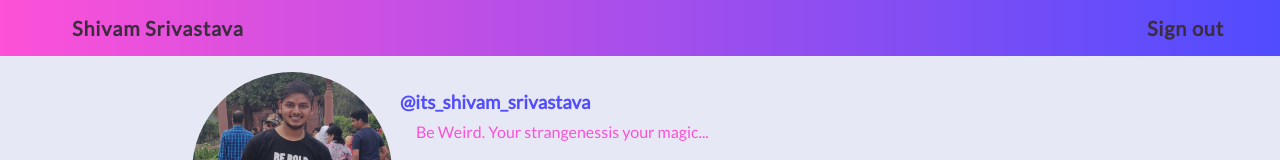
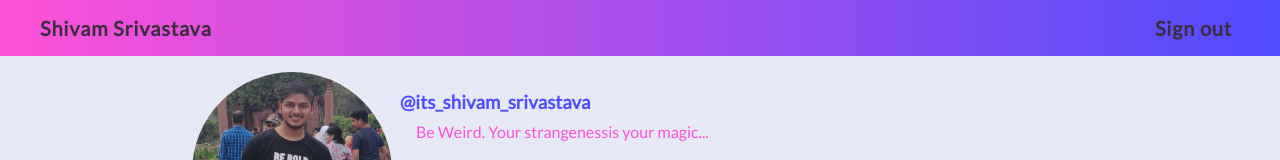
Before and after one commit to shivam-srivastav/automated_attendence, a React (Create React App) app: page /profile in a window 1280 px wide. Shown: the top 160 px of the page. Built offline with nearby package versions, Linux system fonts and the light colour scheme.

Commit message:
Link updated 5

```diff
--- a/src/Component/Home/Home.js
+++ b/src/Component/Home/Home.js
@@ -48,12 +48,8 @@ class Home extends React.Component {
               </p>
             </div>
             <div className="Home-container-text-button">
-              <Link to="/signin">
-                <a href="#">Login</a>
-              </Link>
-              <Link to="/registration">
-                <a href="#">Register</a>
-              </Link>
+              <Link to="/signin">Login</Link>
+              <Link to="/registration">Register</Link>
             </div>
           </div>
         </div>
--- a/src/Component/Login/Login.js
+++ b/src/Component/Login/Login.js
@@ -38,16 +38,12 @@ class Login extends Component {
                 <p>Save password</p>
               </div>
               <button className="lg-dt-1-button">
-                <Link to="./profile">
-                  <a href="#">Sign-In</a>
-                </Link>
+                <Link to="./profile">Sign-In</Link>
               </button>
               <div className="lg-dt-1-signup">
                 <p>Don't have an account?</p>
                 <div>
-                  <Link to="./registration">
-                    <a href="#">Sign-Up</a>
-                  </Link>
+                  <Link to="./registration">Sign-Up</Link>
                 </div>
               </div>
             </form>
--- a/src/Component/Profile/Profile.js
+++ b/src/Component/Profile/Profile.js
@@ -25,14 +25,10 @@ class Profile extends React.Component {
       <div className="profile">
         <div className="profile-title">
           <h4>
-            <Link to="./">
-              <a href="#"> Shivam Srivastava</a>
-            </Link>
+            <Link to="./">Shivam Srivastava</Link>
           </h4>
           <h4>
-            <Link to="./">
-              <a href="#">Sign out</a>
-            </Link>
+            <Link to="./">Sign out</Link>
           </h4>
         </div>
         <div className="profile-small">
--- a/src/Component/Registration/Registration.js
+++ b/src/Component/Registration/Registration.js
@@ -107,9 +107,7 @@ class Registration extends React.Component {
             <div className="reg-signin">
               <p>Already have an account?</p>
               <div>
-                <Link to="./signin">
-                  <a href="#">Sign-in</a>
-                </Link>
+                <Link to="/signin">Sign-in</Link>
               </div>
             </div>
             {/* { console.log(this.props)}
```
